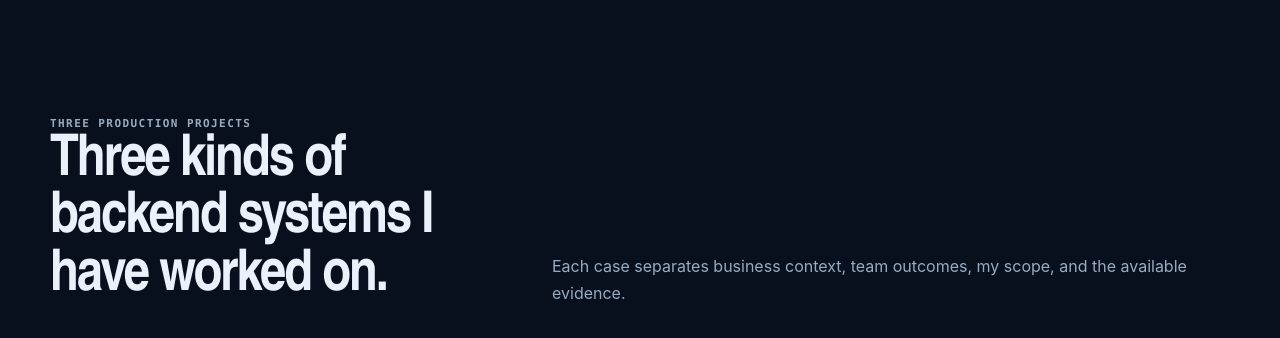
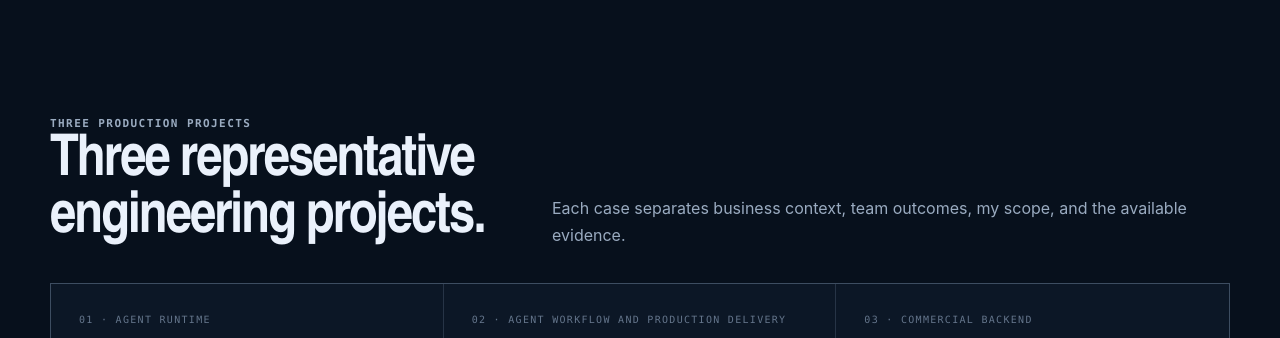
Before and after one commit to tomqiaozc/tomqiaozc.github.io, a plain HTML site: page en/index.html in a window 1280 px wide. Shown: the part 1820-2158 px from the top of the page. Drawn offline with Linux system fonts and the light colour scheme.

Commit message:
Correct homepage project classification

```diff
--- a/en/index.html
+++ b/en/index.html
@@ -107,7 +107,7 @@
       <div class="section-heading">
         <div>
 <p class="eyebrow">Three Production Projects</p>
-<h2 id="systems-title">Three kinds of <br>backend systems I have worked on.</h2>
+<h2 id="systems-title">Three representative <br>engineering projects.</h2>
 </div>
         <p>Each case separates business context, team outcomes, my scope, and the available evidence.</p>
       </div>
```
Also changed, not shown: index.html (+1 -1 lines).
